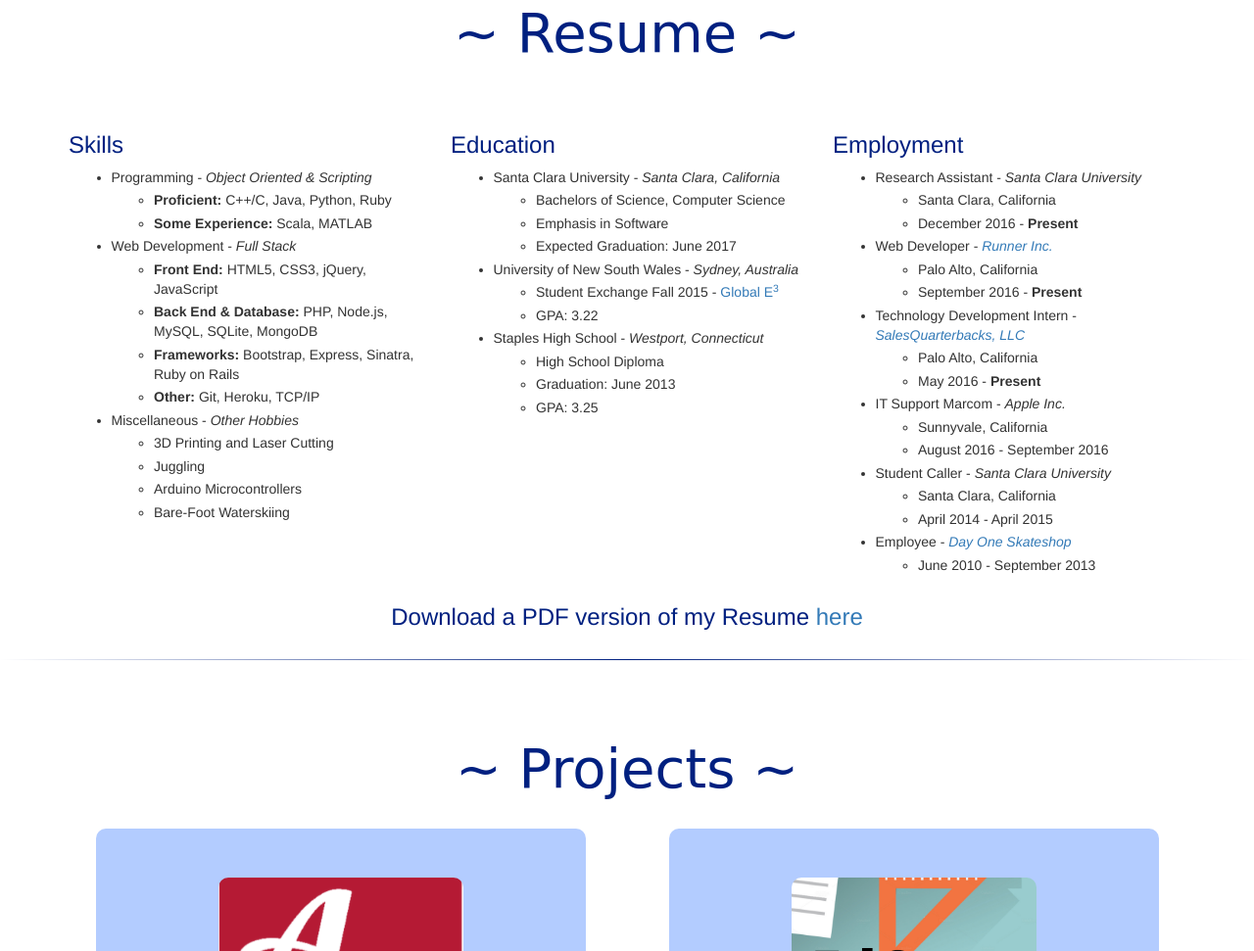
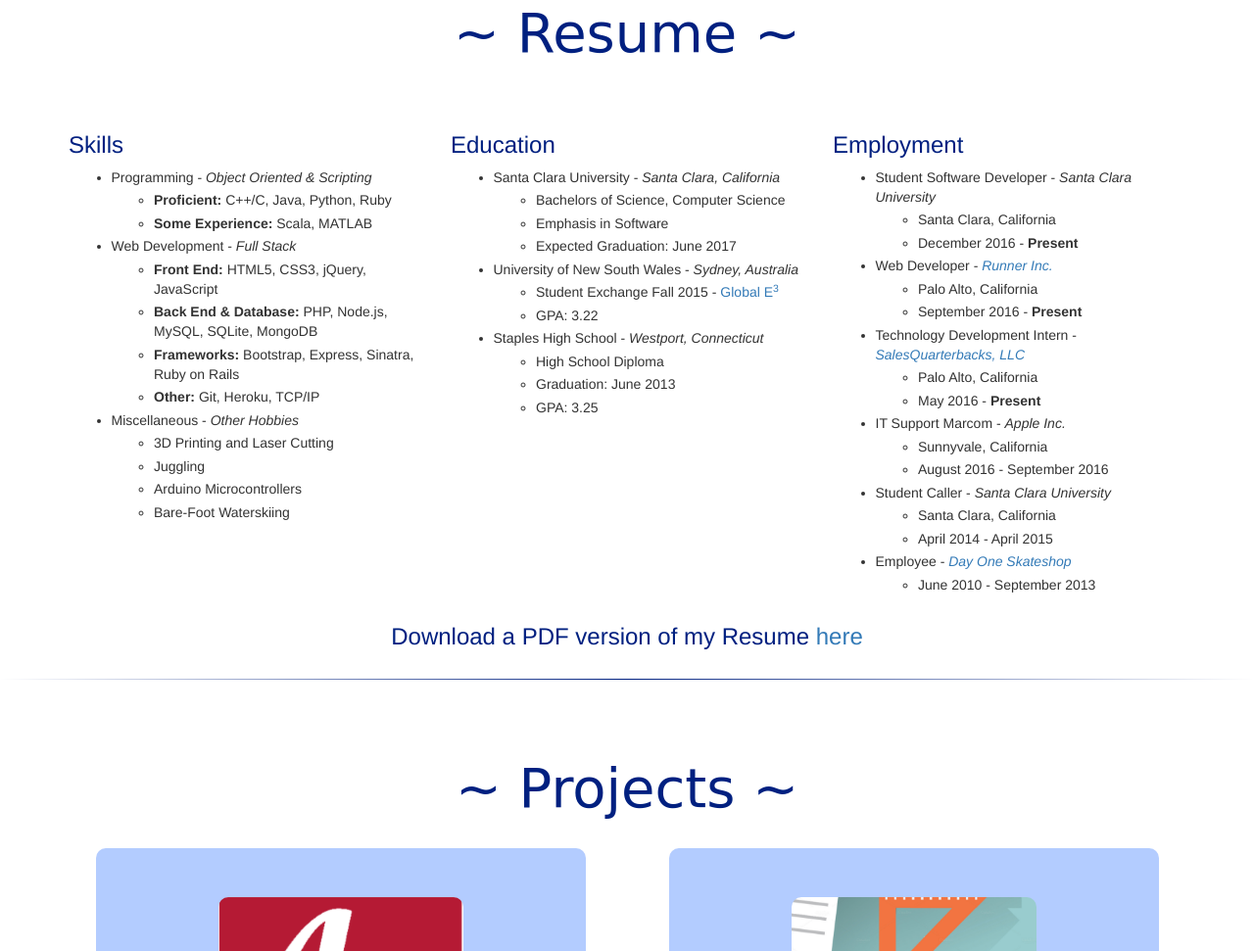
Before and after one commit to jroof88/jroof88.github.io, a plain HTML site: page index.html in a window 1280 px wide. Shown: the part 1006-1977 px from the top of the page at 98% size. Drawn offline with nearby package versions, Linux system fonts and the light colour scheme; a web font is replaced by a local one.

Commit message:
Resume update

```diff
--- a/index.html
+++ b/index.html
@@ -182,7 +182,7 @@
                 <div class="col-lg-4">
 					<h3> Employment </h3>
 					<ul class="resume_list">
-						<li> Research Assistant - <i> Santa Clara University</i>
+						<li> Student Software Developer - <i>Santa Clara University</i>
 							<ul>
 								<li> Santa Clara, California </li>
 								<li> December 2016 - <strong>Present</strong> </li>
```
Also changed, not shown: 1 other file.
